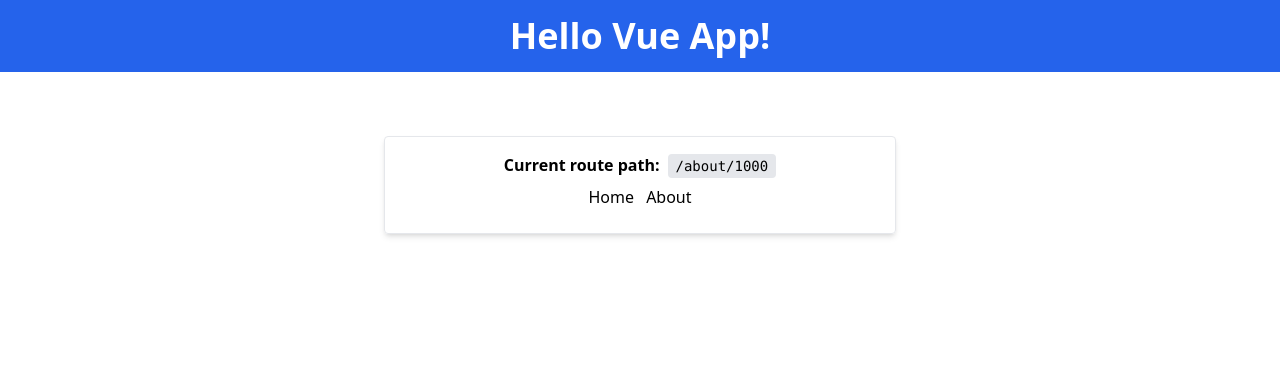
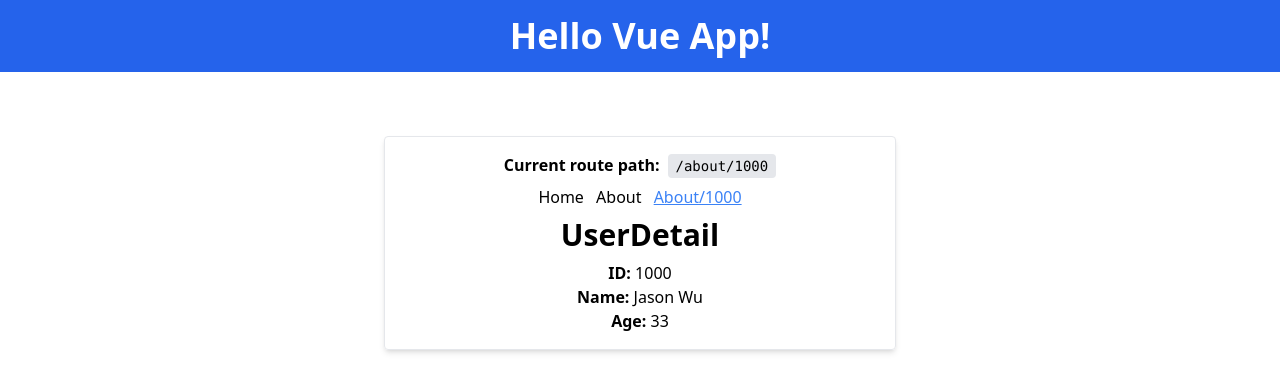
Before and after one commit to JasonWu73/vue-app, a Vue app: page /about/1000 in a window 1280 px wide. Shown: the top 392 px of the page. Built offline with nearby package versions, Linux system fonts and the light colour scheme.

Commit message:
URL 路径参数

```diff
--- a/src/App.vue
+++ b/src/App.vue
@@ -1,5 +1,12 @@
 <script setup lang="ts">
+import { provide } from 'vue';
 import Card from './shared/components/ui/Card.vue';
+
+provide('users', [
+  { id: 1000, name: 'Jason Wu', age: 33 },
+  { id: 1001, name: '吴仙杰', age: 25 },
+  { id: 1002, name: 'Bruce Lee', age: 18 }
+]);
 </script>
 
 <template>
@@ -28,6 +35,13 @@ import Card from './shared/components/ui/Card.vue';
       >
         About
       </RouterLink>
+      <RouterLink
+        to="/about/1000"
+        class="hover:underline hover:text-blue-500 hover:font-semibold"
+        active-class="underline text-blue-500"
+      >
+        About/1000
+      </RouterLink>
     </nav>
 
     <main>
--- /dev/null
+++ b/src/about/UserDetail.vue
@@ -0,0 +1,36 @@
+<script setup lang="ts">
+import { inject, onMounted, ref } from 'vue';
+import { useRoute } from 'vue-router';
+
+type User = {
+  id: number, name: string, age: number
+};
+
+const users = inject<User[]>('users')!;
+const route = useRoute();
+const user = ref<User>(null!);
+
+onMounted(() => {
+  user.value = users.find(user => user.id === Number(route.params.userId))!;
+});
+</script>
+
+<template>
+  <div>
+    <h2 class="mb-2 text-3xl font-semibold">UserDetail</h2>
+    <ul>
+      <li v-if="user">
+        <strong>ID:</strong> {{ user.id }}
+      </li>
+      <li v-if="user">
+        <strong>Name:</strong> {{ user.name }}
+      </li>
+      <li v-if="user">
+        <strong>Age:</strong> {{ user.age }}
+      </li>
+    </ul>
+  </div>
+</template>
+
+<style scoped>
+</style>
--- a/src/router.ts
+++ b/src/router.ts
@@ -1,10 +1,10 @@
 import { createRouter, createWebHistory, type RouteRecordRaw } from 'vue-router';
-
 import HomeView from './home/HomeView.vue';
 
 const routes: Readonly<RouteRecordRaw[]> = [
   { path: '/', component: HomeView },
-  { path: '/about', component: () => import('./about/AboutView.vue') }
+  { path: '/about', component: () => import('./about/AboutView.vue') },
+  { path: '/about/:userId', component: () => import('./about/UserDetail.vue') }
 ];
 
 const router = createRouter({
```
